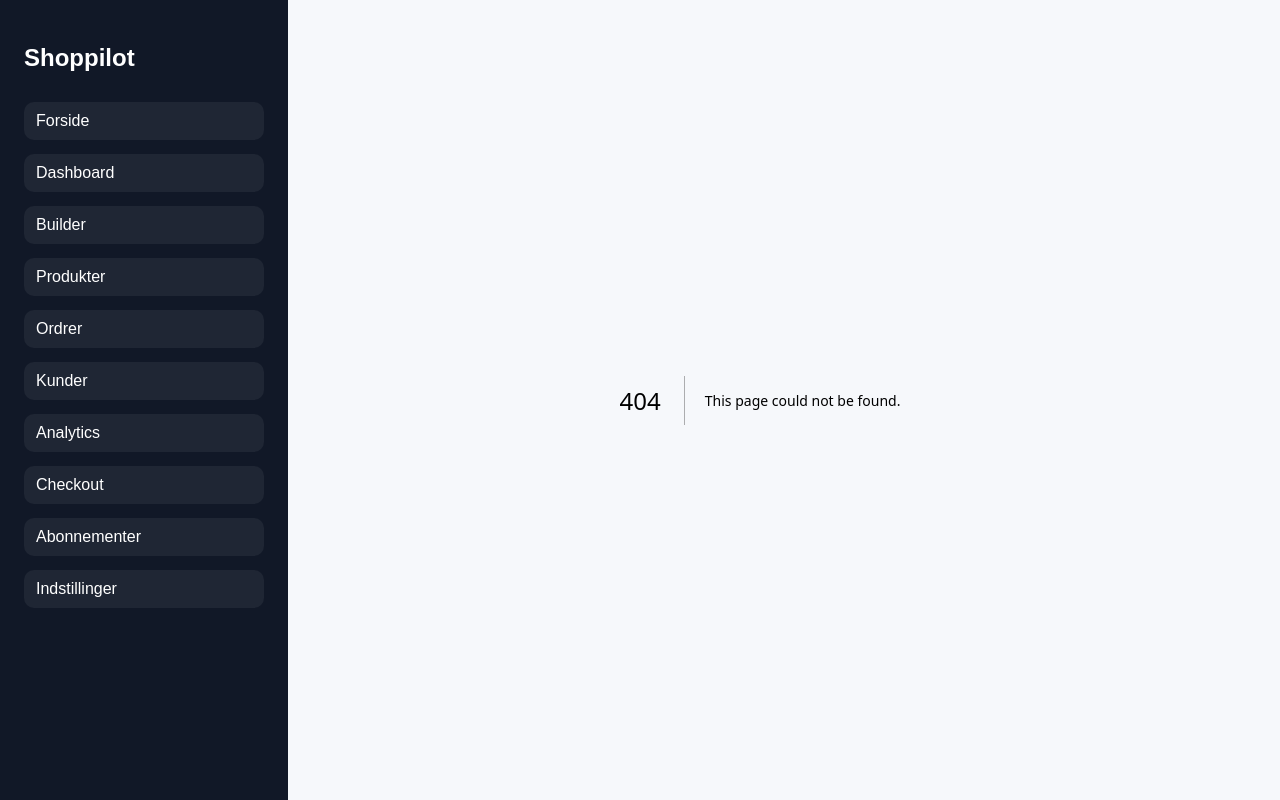
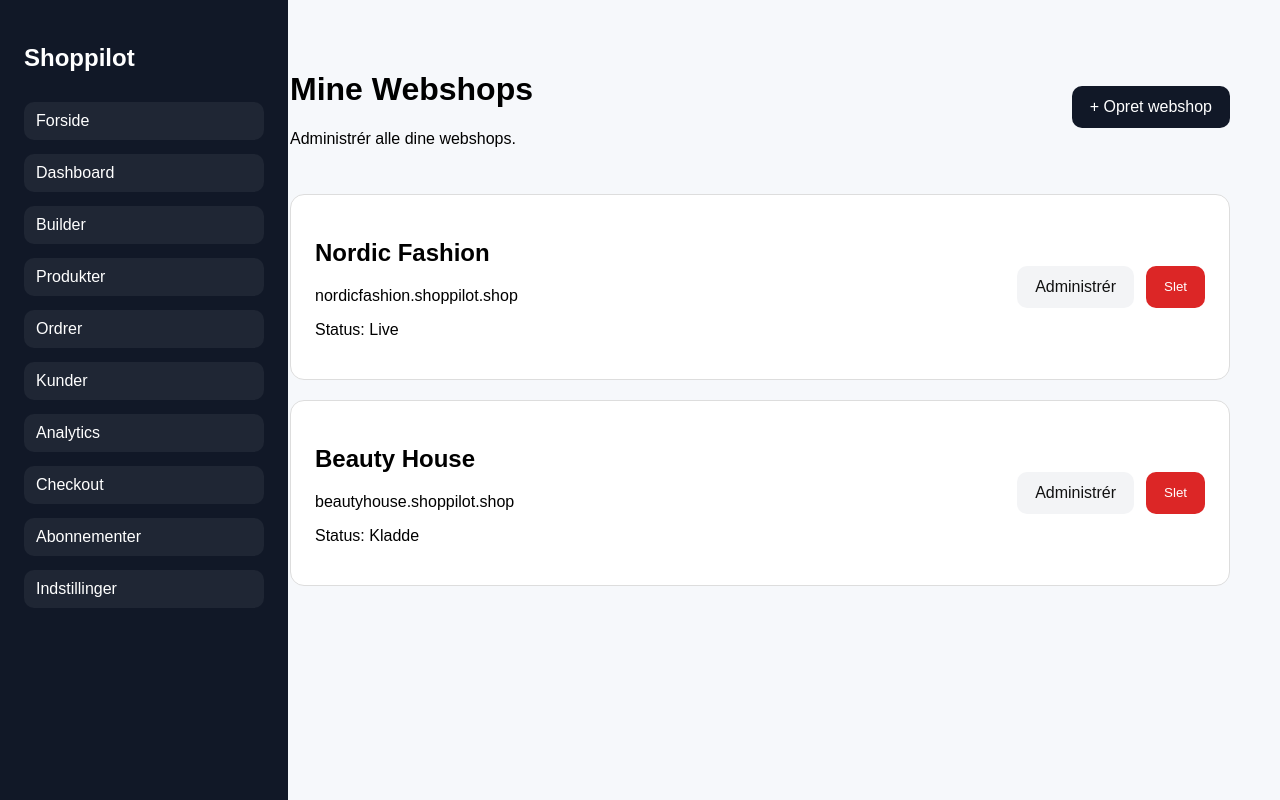
Before and after one commit to postjkhandel-ship-it/shoppilot, a Next.js app: page /stores in a window 1280 px wide. Before the commit this address had no page. Built offline with nearby package versions, Linux system fonts and the light colour scheme.

Commit message:
Create page.js

```diff
--- /dev/null
+++ b/app/stores/page.js
@@ -0,0 +1,98 @@
+export default function Stores() {
+  const stores = [
+    {
+      name: "Nordic Fashion",
+      url: "nordicfashion.shoppilot.shop",
+      status: "Live"
+    },
+    {
+      name: "Beauty House",
+      url: "beautyhouse.shoppilot.shop",
+      status: "Kladde"
+    }
+  ];
+
+  return (
+    <main style={{ padding: "50px", fontFamily: "Arial" }}>
+      <div
+        style={{
+          display: "flex",
+          justifyContent: "space-between",
+          alignItems: "center"
+        }}
+      >
+        <div>
+          <h1>Mine Webshops</h1>
+          <p>Administrér alle dine webshops.</p>
+        </div>
+
+        <a href="/create-store" style={button}>
+          + Opret webshop
+        </a>
+      </div>
+
+      <div
+        style={{
+          display: "grid",
+          gap: "20px",
+          marginTop: "30px"
+        }}
+      >
+        {stores.map((store) => (
+          <div key={store.name} style={card}>
+            <div>
+              <h2>{store.name}</h2>
+              <p>{store.url}</p>
+              <p>Status: {store.status}</p>
+            </div>
+
+            <div style={{ display: "flex", gap: "12px" }}>
+              <a href="/dashboard" style={secondary}>
+                Administrér
+              </a>
+
+              <button style={danger}>
+                Slet
+              </button>
+            </div>
+          </div>
+        ))}
+      </div>
+    </main>
+  );
+}
+
+const card = {
+  background: "#fff",
+  border: "1px solid #ddd",
+  borderRadius: "14px",
+  padding: "24px",
+  display: "flex",
+  justifyContent: "space-between",
+  alignItems: "center"
+};
+
+const button = {
+  background: "#111827",
+  color: "white",
+  textDecoration: "none",
+  padding: "12px 18px",
+  borderRadius: "10px"
+};
+
+const secondary = {
+  background: "#f3f4f6",
+  color: "#111",
+  textDecoration: "none",
+  padding: "12px 18px",
+  borderRadius: "10px"
+};
+
+const danger = {
+  background: "#dc2626",
+  color: "white",
+  border: "none",
+  padding: "12px 18px",
+  borderRadius: "10px",
+  cursor: "pointer"
+};
```
